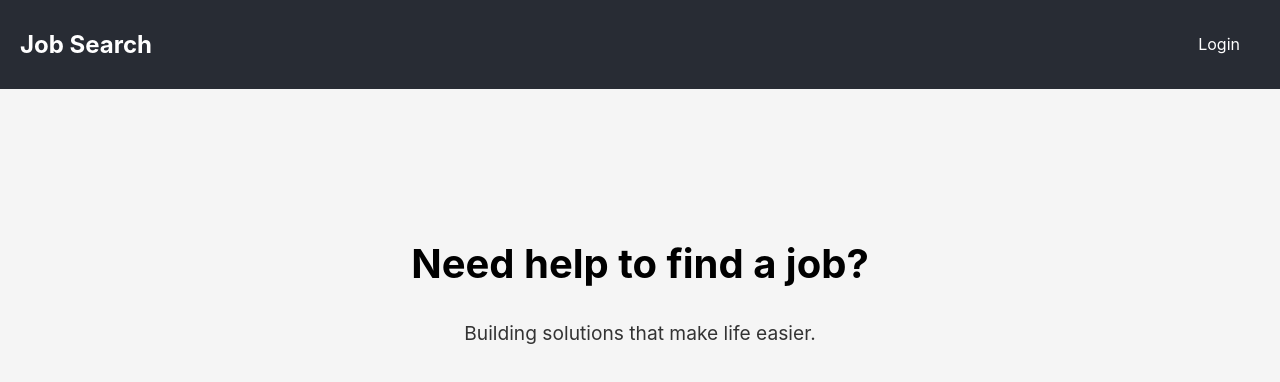
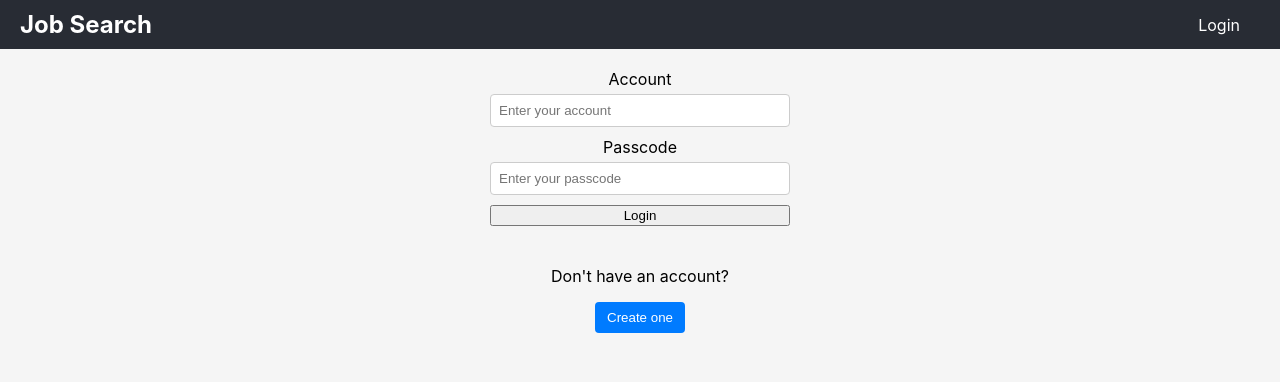
Before and after one commit to BUGGYSOFT-Cloud/UI, a React (Create React App) app in the folder app/: page /login in a window 1280 px wide. Shown: the top 382 px of the page. Built offline with nearby package versions, Linux system fonts and the light colour scheme.

Commit message:
Completed the login page

```diff
--- a/app/package.json
+++ b/app/package.json
@@ -8,6 +8,7 @@
     "@testing-library/user-event": "^13.5.0",
     "react": "^18.3.1",
     "react-dom": "^18.3.1",
+    "react-router-dom": "^6.26.2",
     "react-scripts": "5.0.1",
     "web-vitals": "^2.1.4"
   },
@@ -34,5 +35,8 @@
       "last 1 firefox version",
       "last 1 safari version"
     ]
+  },
+  "devDependencies": {
+    "@babel/plugin-proposal-private-property-in-object": "^7.21.11"
   }
 }
--- a/app/src/App.js
+++ b/app/src/App.js
@@ -1,12 +1,17 @@
 // src/App.js
-import React from "react";
-import LandingPage from "./components/LandingPage";
+import React from 'react';
+import { BrowserRouter as Router, Routes, Route } from 'react-router-dom';
+import LandingPage from './components/LandingPage';
+import LoginPage from './components/LoginPage';
 
 const App = () => {
   return (
-    <div className="App">
-      <LandingPage />
-    </div>
+    <Router>
+      <Routes>
+        <Route path="/" element={<LandingPage />} />
+        <Route path="/login" element={<LoginPage />} />
+      </Routes>
+    </Router>
   );
 };
 
--- a/app/src/components/LandingPage.js
+++ b/app/src/components/LandingPage.js
@@ -1,14 +1,17 @@
 // src/components/LandingPage.js
 import React from "react";
-import "./LandingPage.css"; // Import the CSS file
+import { Link } from 'react-router-dom';
+import "./LandingPage.css";
 
 const LandingPage = () => {
   return (
     <div className="landing-page">
       <nav className="navbar">
-        <h1 className="logo">Job Search</h1>
+        <div className="logo">
+          <Link to="/">Job Search</Link>
+        </div>
         <div className="login-icon">
-          <a href="/login">Login</a>
+          <Link to="/login">Login</Link>
         </div>
       </nav>
       <div className="hero-section">
--- /dev/null
+++ b/app/src/components/LoginPage.css
@@ -0,0 +1,55 @@
+/* src/components/LoginPage.css */
+
+.navbar {
+    display: flex;
+    justify-content: space-between;
+    align-items: center;
+    padding: 10px 20px;
+    background-color: #282c34;
+    color: white;
+}
+.login-page {
+    text-align: center;
+    height: 100vh;
+    background: #f5f5f5;
+  }
+
+  .login-form {
+    display: flex;
+    flex-direction: column;
+    max-width: 300px;
+    margin: auto;
+    padding: 20px;
+  }
+
+  .login-form label {
+    margin-bottom: 5px;
+  }
+
+  .login-form input {
+    margin-bottom: 10px;
+    padding: 8px;
+    border: 1px solid #ccc;
+    border-radius: 4px;
+  }
+
+  .signup-section {
+    text-align: center;
+    margin-top: 20px;
+  }
+
+  .signup-section button {
+    padding: 8px 12px;
+    background-color: #007bff;
+    color: white;
+    border: none;
+    border-radius: 4px;
+    cursor: pointer;
+  }
+  .logo a {
+    color: #ffffff;
+    text-decoration: none;
+    background-color: transparent;
+    font-size: 24px;
+    font-weight: bold;
+  }
--- /dev/null
+++ b/app/src/components/LoginPage.js
@@ -0,0 +1,56 @@
+// src/components/LoginPage.js
+import React, { useState } from "react";
+import { Link } from "react-router-dom";
+import "./LoginPage.css";
+
+const LoginPage = () => {
+  const [account, setAccount] = useState("");
+  const [passcode, setPasscode] = useState("");
+
+  const handleSubmit = (event) => {
+    event.preventDefault();
+    // TODO: Some code to handle the form submission!
+
+    console.log("Submitted", account, passcode);
+  };
+
+  return (
+    <div className="login-page">
+      <nav className="navbar">
+        <div className="logo">
+            <Link to="/">Job Search</Link>
+        </div>
+        <div className="login-icon">
+          <Link to="/login">Login</Link>
+        </div>
+      </nav>
+      <form className="login-form" onSubmit={handleSubmit}>
+        <label htmlFor="account">Account</label>
+        <input
+          type="text"
+          id="account"
+          value={account}
+          onChange={(e) => setAccount(e.target.value)}
+          placeholder="Enter your account"
+        />
+
+        <label htmlFor="passcode">Passcode</label>
+        <input
+          type="password"
+          id="passcode"
+          value={passcode}
+          onChange={(e) => setPasscode(e.target.value)}
+          placeholder="Enter your passcode"
+        />
+
+        <button type="submit">Login</button>
+      </form>
+      <div className="signup-section">
+        <p>Don't have an account?</p>
+        <Link to="/signup"><button>Create one</button></Link>
+      </div>
+    </div>
+  );
+};
+
+export default LoginPage;
```
Also changed, not shown: 1 other file (tests, documents, lock files or other folders).
